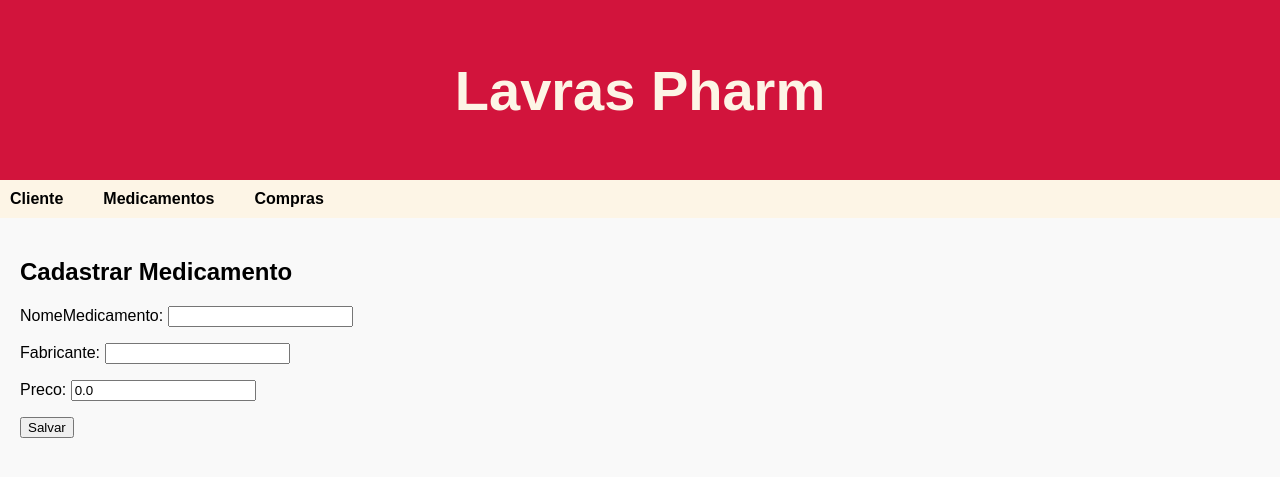
After one commit to AndreiaJSilva/ProgramacaoWeb_AplicacaoJango, a Django app: page /cadastrar-medicamento/ in a window 1280 px wide. The commit adds this page. Shown: the top 477 px of the page. Run offline with Django 4.2, Linux system fonts and the light colour scheme.

Commit message:
include pagina medicamento

```diff
--- a/core/forms.py
+++ b/core/forms.py
@@ -1,7 +1,12 @@
 from django import forms
-from .models import Cliente
+from .models import Cliente, Medicamento
 
 class ClienteForm(forms.ModelForm):
     class Meta:
         model = Cliente
         fields = ['nome', 'cpf', 'endereco', 'telefone']
+
+class MedicamentoForm(forms.ModelForm):
+  class Meta:
+      model = Medicamento
+      fields = ['nomeMedicamento', 'fabricante', 'preco']
--- a/core/models.py
+++ b/core/models.py
@@ -1,3 +1,4 @@
+# python manage.py runserver
 from django.db import models
 from django.contrib.auth.models import AbstractUser
 
@@ -15,13 +16,17 @@ class Cliente(models.Model):
     def __str__(self):
         return self.nome
 
+
 class Medicamento(models.Model):
     nomeMedicamento = models.CharField(max_length=100)
     fabricante = models.CharField(max_length=100)
     descricao = models.TextField()
+    preco = models.DecimalField(max_digits=7, decimal_places=2, default=0.00)
 
     def __str__(self):
         return self.nomeMedicamento
+
+
 
 class Compra(models.Model):
     cliente = models.ForeignKey(Cliente, on_delete=models.CASCADE, related_name='compras')
--- a/core/templates/core/base.html
+++ b/core/templates/core/base.html
@@ -28,13 +28,11 @@
         </ul>
       </li>
       <li>
-        Medicamentos
+         Medicamentos
         <ul>
-          <li><a href="#">Cadastrar</a></li>
-          <li><a href="#">Visualizar Medicamento</a></li>
-          <li><a href="#">Atualizar</a></li>
-          <li><a href="#">Excluir</a></li>
-        </ul>
+          <li><a href="{% url 'cadastrar_medicamento' %}">Cadastrar</a></li>
+          <li><a href="{% url 'listar_medicamentos' %}">Medicamentos Cadastrados</a></li>
+       </ul>
       </li>
       <li>
         Compras
--- /dev/null
+++ b/core/templates/core/cadastrar_medicamento.html
@@ -0,0 +1,12 @@
+{% extends 'core/base.html' %}
+
+{% block title %}Cadastrar Medicamento{% endblock %}
+
+{% block content %}
+<h2>Cadastrar Medicamento</h2>
+<form method="post">
+  {% csrf_token %}
+  {{ form.as_p }}
+  <button type="submit">Salvar</button>
+</form>
+{% endblock %}
--- a/core/urls.py
+++ b/core/urls.py
@@ -9,4 +9,10 @@ urlpatterns = [
     path('clientes/excluir/<int:cliente_id>/', views.excluir_cliente, name='excluir_cliente'),
     path('teste-css/', views.teste_css, name='teste_css'),
 
+    # Rotas Medicamento
+   path('medicamentos/', views.listar_medicamentos, name='listar_medicamentos'),
+   path('cadastrar-medicamento/', views.cadastrar_medicamento, name='cadastrar_medicamento'),
+   path('medicamentos/atualizar/<int:medicamento_id>/', views.atualizar_medicamento, name='atualizar_medicamento'),
+   path('medicamentos/excluir/<int:medicamento_id>/', views.excluir_medicamento, name='excluir_medicamento'),
+
 ]
--- a/core/views.py
+++ b/core/views.py
@@ -1,6 +1,7 @@
 from django.shortcuts import get_object_or_404, render, redirect
-from .forms import ClienteForm
+from .forms import ClienteForm, MedicamentoForm
 from .models import Cliente, Medicamento, Compra
+from django.contrib.auth.decorators import login_required
 
 def home(request):
     clientes = Cliente.objects.all()
@@ -47,7 +48,35 @@ def excluir_cliente(request, cliente_id):
         return redirect('listar_clientes')
     return render(request, 'core/excluir_cliente.html', {'cliente': cliente})
 
-from django.shortcuts import render
+
+def cadastrar_medicamento(request):
+  form = MedicamentoForm(request.POST or None)
+  if form.is_valid():
+      form.save()
+      return redirect('listar_medicamentos')
+  return render(request, 'core/cadastrar_medicamento.html', {'form': form})
+
+def listar_medicamentos(request):
+  medicamentos = Medicamento.objects.all()
+  return render(request, 'core/listar_medicamentos.html', {'medicamentos': medicamentos})
+
+def atualizar_medicamento(request, medicamento_id):
+  medicamento = get_object_or_404(Medicamento, id=medicamento_id)
+  form = MedicamentoForm(request.POST or None, instance=medicamento)
+  if form.is_valid():
+      form.save()
+      return redirect('listar_medicamentos')
+  return render(request, 'core/cadastrar_medicamento.html', {'form': form})
+
+def excluir_medicamento(request, medicamento_id):
+  medicamento = get_object_or_404(Medicamento, id=medicamento_id)
+  if request.method == 'POST':
+      medicamento.delete()
+      return redirect('listar_medicamentos')
+  return render(request, 'core/excluir_medicamento.html', {'medicamento': medicamento})
+
+
+
 
 def teste_css(request):
     return render(request, 'core/teste_css.html')
```
Also changed, not shown: core/templates/core/excluir_medicamento.html (added, +12 -0 lines), core/templates/core/listar_medicamentos.html (added, +31 -0 lines), core/migrations/0002_medicamento_preco.py (added).
